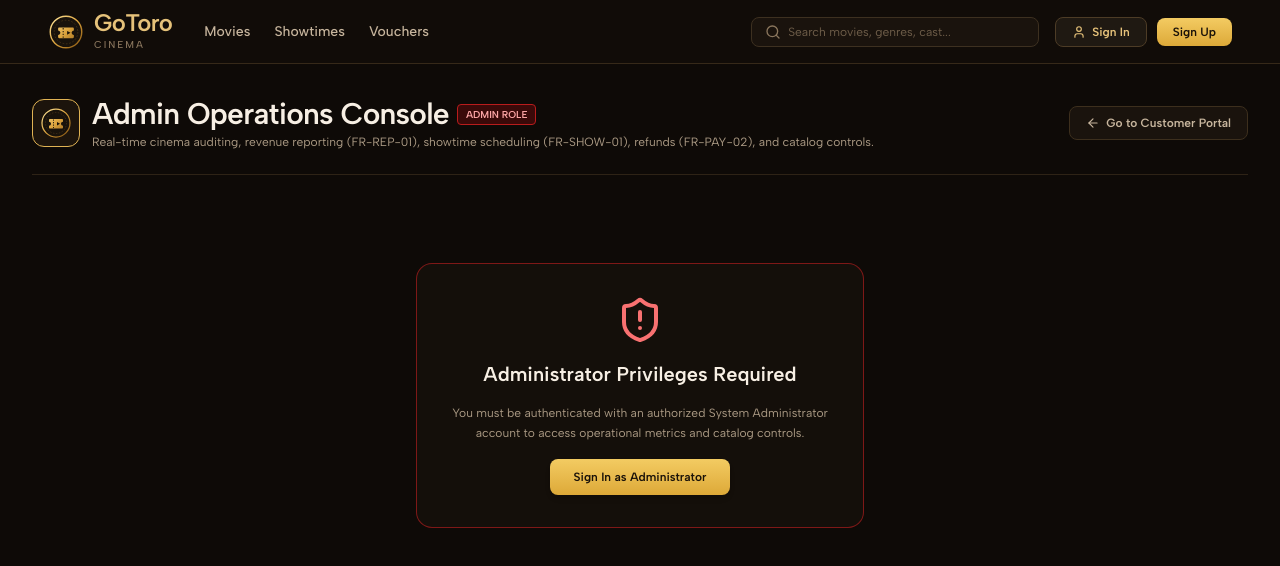
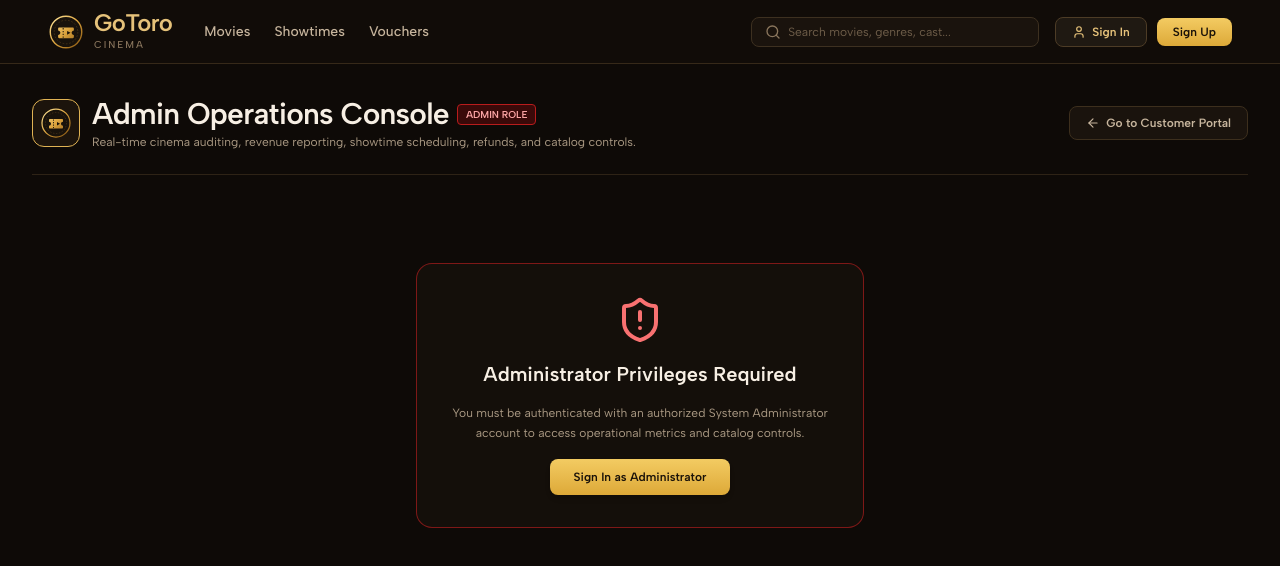
Before and after one commit to KhanhVu052/movie-theater-booking-system, a React (Vite) app in the folder frontend/: page /admin in a window 1280 px wide. Shown: the top 566 px of the page. Built offline with nearby package versions, Linux system fonts and the light colour scheme; a web font is replaced by a local one.

Commit message:
fix(ui): remove internal requirement codes (FR-REP-01, FR-SHOW-01, FR-PAY-02) from admin console UI

```diff
--- a/frontend/src/pages/AdminDashboard.jsx
+++ b/frontend/src/pages/AdminDashboard.jsx
@@ -665,7 +665,7 @@ export default function AdminDashboard() {
                 </span>
               </div>
               <p className="text-xs text-[#ab9a84] mt-0.5">
-                Real-time cinema auditing, revenue reporting (FR-REP-01), showtime scheduling (FR-SHOW-01), refunds (FR-PAY-02), and catalog controls.
+                Real-time cinema auditing, revenue reporting, showtime scheduling, refunds, and catalog controls.
               </p>
             </div>
           </div>
@@ -726,7 +726,7 @@ export default function AdminDashboard() {
                 }`}
               >
                 <TrendingUp className="w-4 h-4 text-[#e0b354]" />
-                <span>Revenue Reports (FR-REP-01)</span>
+                <span>Revenue Reports</span>
               </button>
 
               <button
@@ -739,7 +739,7 @@ export default function AdminDashboard() {
                 }`}
               >
                 <Clock className="w-4 h-4 text-[#e0b354]" />
-                <span>Showtime Scheduling (FR-SHOW-01)</span>
+                <span>Showtime Scheduling</span>
               </button>
 
               <button
@@ -925,7 +925,7 @@ export default function AdminDashboard() {
                           {revenueData.totalPendingRefunds || 0}
                         </div>
                         <p className="text-[11px] text-[#8a765d]">
-                          Payments requiring manual admin settlement (FR-PAY-02).
+                          Payments requiring manual admin settlement.
                         </p>
                       </div>
                     </div>
@@ -994,7 +994,7 @@ export default function AdminDashboard() {
                   <div>
                     <h2 className="font-body font-bold text-lg text-[#f7efe4] flex items-center gap-2">
                       <Clock className="w-5 h-5 text-[#e0b354]" />
-                      <span>Auditorium Showtime Schedules (FR-SHOW-01)</span>
+                      <span>Auditorium Showtime Schedules</span>
                     </h2>
                     <p className="text-xs text-[#ab9a84]">
                       Schedules are protected against hall overlaps with an enforced 15-minute cleaning buffer.
@@ -1333,7 +1333,7 @@ export default function AdminDashboard() {
                   <div>
                     <h2 className="font-body font-bold text-lg text-[#f7efe4] flex items-center gap-2">
                       <CreditCard className="w-5 h-5 text-[#e0b354]" />
-                      <span>Payment Transactions &amp; Refund Settlement (FR-PAY-02)</span>
+                      <span>Payment Transactions &amp; Refund Settlement</span>
                     </h2>
                     <p className="text-xs text-[#ab9a84]">
                       Audit all payment attempts and settle transactions marked as REFUND_REQUIRED.
@@ -1852,7 +1852,7 @@ export default function AdminDashboard() {
             <div className="flex items-center justify-between border-b border-[#2e2316] pb-3">
               <h2 className="font-body font-bold text-base text-[#f7efe4] flex items-center gap-2">
                 <Clock className="w-4 h-4 text-[#e0b354]" />
-                <span>Schedule New Showtime (FR-SHOW-01)</span>
+                <span>Schedule New Showtime</span>
               </h2>
               <button
                 type="button"
```
